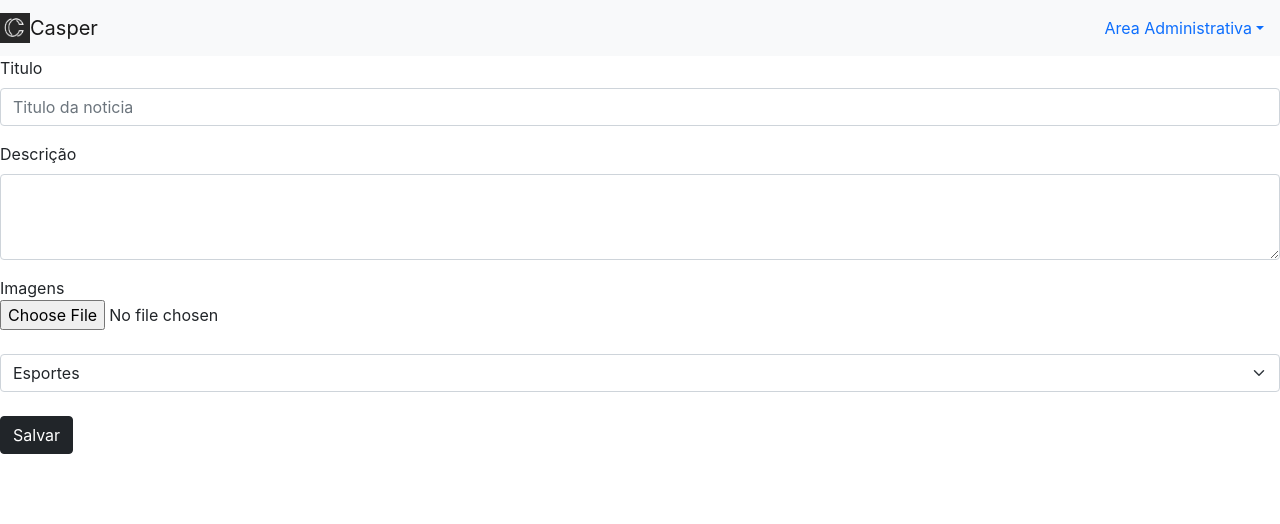
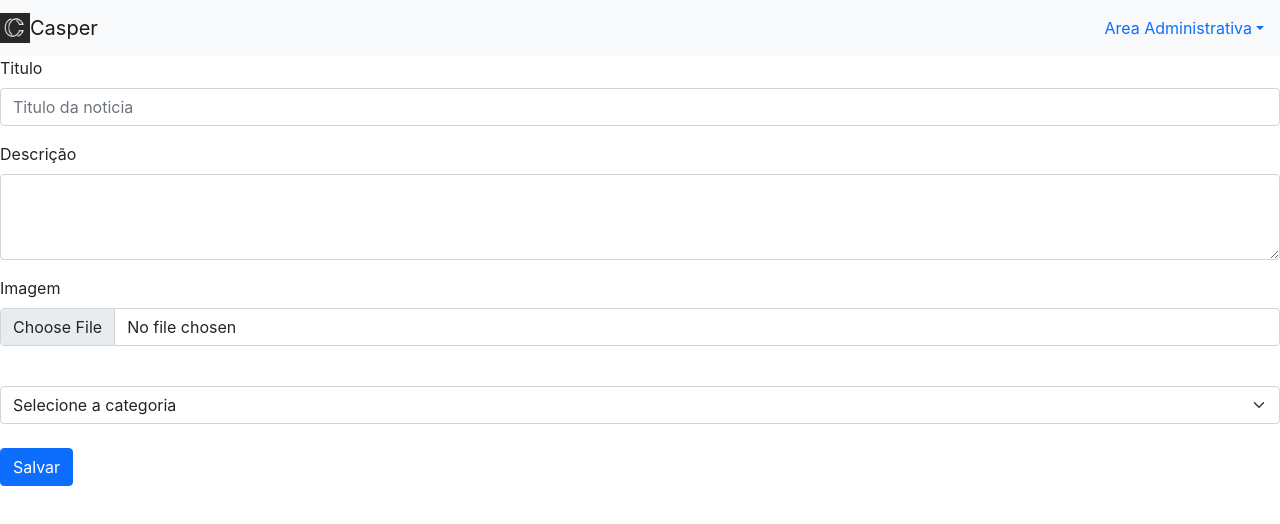
Before and after one commit to ThFabricio/casper-website, a React (Create React App) app: page /admin/criar-noticia in a window 1280 px wide. Shown: the top 524 px of the page. Built offline with nearby package versions, Linux system fonts and the light colour scheme.

Commit message:
Mudancas em Noticias

```diff
--- a/src/admin/CriarNoticia.js
+++ b/src/admin/CriarNoticia.js
@@ -4,6 +4,7 @@ import { collection, addDoc } from "firebase/firestore";
 import { uploadBytes, getDownloadURL, uploadBytesResumable } from "firebase/storage";
 import { ref } from "firebase/storage";
 import { storage } from "../firebase/Config";
+import { useNavigate } from "react-router-dom";
 
 const CriarNoticia = props => {
 
@@ -11,6 +12,10 @@ const CriarNoticia = props => {
     const [categoria, setCategoria] = useState('');
     const [descricao, setDescricao] = useState('');
     const imagem = useRef();
+
+    const navigate = useNavigate();
+
+
 
     const salvarNoticia = async (event) => {
         event.preventDefault();
@@ -23,24 +28,26 @@ const CriarNoticia = props => {
         await uploadBytes(storageRef, file);
         const imageURL = await getDownloadURL(storageRef);
 
-
         try {
             const addNoticia = await addDoc(collection(firestore, "noticias"), {
                 titulo: titulo,
                 categoria: categoria,
                 descricao: descricao,
                 imagem: imageURL
-
             });
         } catch (error) {
+
             console.log(error);
         }
 
+        navigate('/admin');
     }
 
     return (
         <div>
             {/* Criar Noticia */}
+
+            <form onSubmit={salvarNoticia}>
                 < div className="mb-3" >
                     <label htmlFor="exampleFormControlInput1" className="form-label">Titulo</label>
                     <input type="email" className="form-control" id="titulo" value={titulo} onChange={e => setTitulo(e.target.value)} placeholder="Titulo da noticia" />
@@ -51,15 +58,15 @@ const CriarNoticia = props => {
                 </div>
 
                 <form>
-                <div className="form-group">
-                    <label htmlFor="exampleFormControlFile1">Imagens</label>
-                    <br></br>
-                    <input type="file" className="form-control-file" id="imagem" ref={imagem} />
+                    <div className="mb-3">
+                        <label htmlFor="exampleFormControlInput1" className="form-label">Imagem</label>
+                        <input type="file" className="form-control" id="imagem" ref={imagem} />
                     </div>
                 </form>
 
                 <br></br>
-            <select className="form-select" aria-label="Default select example" value={categoria} onChange={e => setCategoria(e.target.value)} >
+                <select className="form-select" aria-label="Default select example" value={categoria} onChange={e => setCategoria(e.target.value)} required>
+                    <option selected>Selecione a categoria</option>
                     <option value="Esportes">Esportes</option>
                     <option value="Politica">Política</option>
                     <option value="Entretenimento">Entretenimento</option>
@@ -67,7 +74,8 @@ const CriarNoticia = props => {
                 </select>
 
                 <br></br>
-            <button type="button" className="btn btn-dark" onClick={salvarNoticia}>Salvar</button>
+                <button type="submit" className="btn btn-primary">Salvar</button>
+            </form >
         </div>
     );
 }
--- a/src/admin/EditarNoticia.js
+++ b/src/admin/EditarNoticia.js
@@ -1,7 +1,9 @@
 import { useParams, useNavigate } from 'react-router-dom';
-import { useState, useEffect } from 'react';
+import { useState, useEffect, useRef } from 'react';
 import { collection, getDoc, doc, updateDoc } from 'firebase/firestore';
 import { firestore } from '../firebase/Config';
+import { storage } from '../firebase/Config';
+import { getDownloadURL, uploadBytes, uploadBytesResumable, ref } from 'firebase/storage';
 
 const EditarNoticias = () => {
 
@@ -10,6 +12,8 @@ const EditarNoticias = () => {
 
     const [noticia, setNoticia] = useState({});
     const [loading, setLoading] = useState(true);
+
+    const imageRef = useRef();
 
     const noticiasColletion = collection(firestore, 'noticias');
 
@@ -24,37 +28,61 @@ const EditarNoticias = () => {
 
     const atualizarNoticia = async (e) => {
         e.preventDefault();
-        const { titulo, descricao, categoria, imagem } = e.target.elements;
+        const { titulo, descricao, categoria } = e.target.elements;
+
+        if(imageRef.current.files[0]){
+
+            const file = imageRef.current.files[0];
+
+            const storageRef = ref(storage, `imagens/${file.name}`);
+            const uploadTask = uploadBytesResumable(storageRef, file);
+            await uploadBytes(storageRef, file);
+            const imageURL = await getDownloadURL(storageRef);
+
             await updateDoc(doc(noticiasColletion, id), {
                 titulo: titulo.value,
                 descricao: descricao.value,
                 categoria: categoria.value,
-            imagem: imagem.value
+                imagem: imageURL
             });
-        navigate('/noticias');
+        } else {
+            await updateDoc(doc(noticiasColletion, id), {
+                titulo: titulo.value,
+                descricao: descricao.value,
+                categoria: categoria.value
+            });
+        }
+        navigate('/admin');
     }
 
     return (
         <div>
             {loading ? <h1>Carregando...</h1> : (
                 <div>
-                    < div className="mb-3" >
+                    <form onSubmit={atualizarNoticia}>
+                        <div className="mb-3">
                             <label htmlFor="exampleFormControlInput1" className="form-label">Titulo</label>
-                        <input type="text" className="form-control" id="exampleFormControlInput1" name="titulo" defaultValue={noticia.titulo} />
-                    </div >
+                            <input type="text" className="form-control" id="titulo" defaultValue={noticia.titulo} />
+                        </div>
                         <div className="mb-3">
                             <label htmlFor="exampleFormControlTextarea1" className="form-label">Descrição</label>
-                        <textarea className="form-control" id="exampleFormControlTextarea1" rows="3" name="descricao" defaultValue={noticia.descricao}></textarea>
+                            <textarea className="form-control" id="descricao" rows="3" defaultValue={noticia.descricao}></textarea>
                         </div>
                         <div className="mb-3">
-                        <label htmlFor="exampleFormControlInput1" className="form-label">Categoria</label>
-                        <input type="text" className="form-control" id="exampleFormControlInput1" name="categoria" defaultValue={noticia.categoria} />
-                    </div >
+                            <label htmlFor="exampleFormControlInput1" className="form-label">Imagem</label>
+                            <input type="file" className="form-control" id="imagem" ref={imageRef} />
+                        </div>
                         <div className="mb-3">
-                        <label htmlFor="exampleFormControlInput1" className="form-label">Imagem</label>
-                        <input type="file" className="form-control" id="exampleFormControlInput1" name="imagem" defaultValue={noticia.imagem} />
-                    </div >
-                    <button className="btn btn-info" onClick={atualizarNoticia}>Atualizar</button>
+                            <select className="form-select" aria-label="Default select example" id="categoria" defaultValue={noticia.categoria}>
+                                <option value="Esportes">Esportes</option>
+                                <option value="Politica">Politica</option>
+                                <option value="Entretenimento">Entretenimento</option>
+                                <option value="Famosos">Famosos</option>
+                            </select>
+                        </div>
+                        <button type="submit" className="btn btn-primary">Atualizar</button>
+                    </form>
+
                 </div>
             )}
 
--- a/src/componentes/ViewNoticia.js
+++ b/src/componentes/ViewNoticia.js
@@ -23,6 +23,7 @@ const ViewNoticia = () => {
     }, []);
 
 
+
     return (
         <div>
             {loading ? <h1>Carregando...</h1> : (
@@ -35,7 +36,7 @@ const ViewNoticia = () => {
                         </div>
 
                         <div class="col-md-6 mb-4">
-                            <span class="badge bg-danger px-2 py-1 shadow-1-strong mb-3">{noticia.categoria}</span>
+                            <span class="badge bg-danger px-3 py-2 shadow-2-strong mb-4">{noticia.categoria}</span>
                             <h4><strong>{noticia.titulo}</strong></h4>
                             <p class="text-muted">
                                 {noticia.descricao}
```
Also changed, not shown: src/admin/Admin.js (+5 -2 lines). Lines whose indentation alone changed are shown as unchanged.
